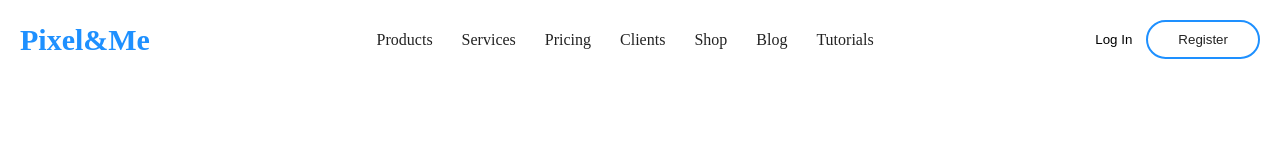
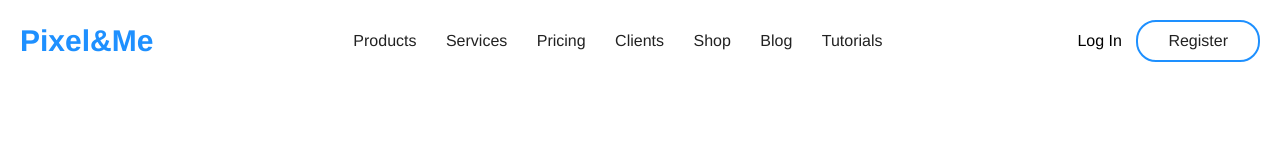
Before and after one commit to MeganGold/Navbar000, a plain HTML site: page Index.html in a window 1280 px wide. Drawn offline with Linux system fonts and the light colour scheme.

Commit message:
style added

```diff
--- a/Styles.css
+++ b/Styles.css
@@ -1,5 +1,6 @@
 * {
     margin: 0;
+    font-family: Helvetica, sans-serif;
 }
 
 nav {
@@ -32,6 +33,11 @@ a {
     text-decoration: none;
 }
 
+section > button {
+    font-family: Helvetica, sans-serif;
+    font-size: 16px;
+}
+
 #login {
     padding: 10px;
     border: none;
```
